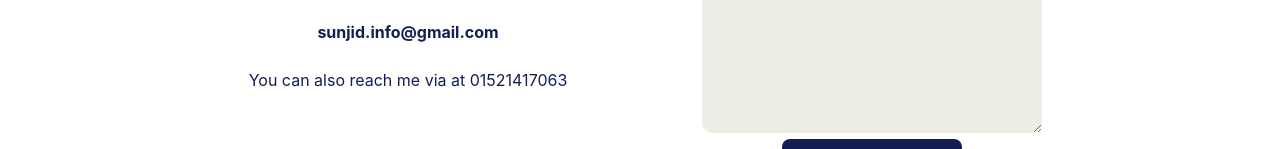
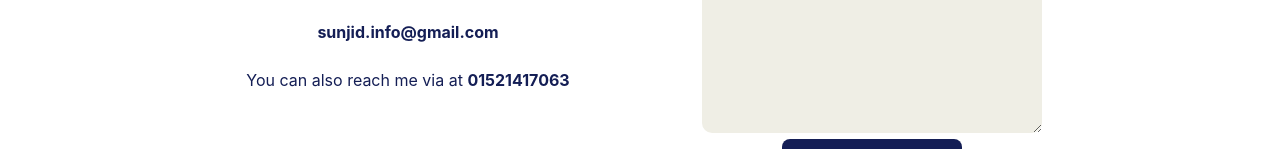
Before and after one commit to sunjid-git/sunjid-hasan, a React (Create React App) app: page /contact in a window 1280 px wide. Shown: the part 605-754 px from the top of the page. Built offline with nearby package versions, Linux system fonts and the light colour scheme.

Commit message:
strong tag

```diff
--- a/src/components/Contact/Contact.js
+++ b/src/components/Contact/Contact.js
@@ -37,7 +37,7 @@ export default function Contact() {
             <h1>Let's talk about everything!</h1>
             <p>Don't like forms? Send me an email 👋</p>
             <strong>sunjid.info@gmail.com</strong>
-            <p>You can also reach me via at 01521417063</p>
+            <p>You can also reach me via at <strong>01521417063</strong></p>
           </div>
           <div className="contact-card">
             <input
```
